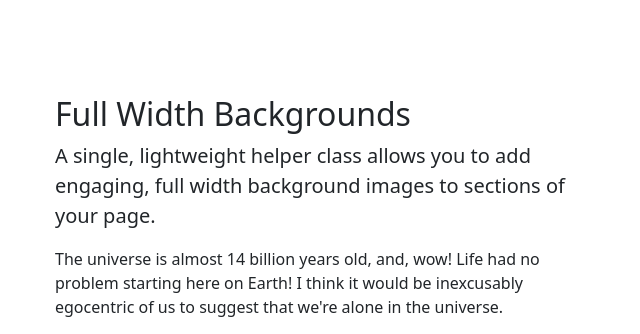
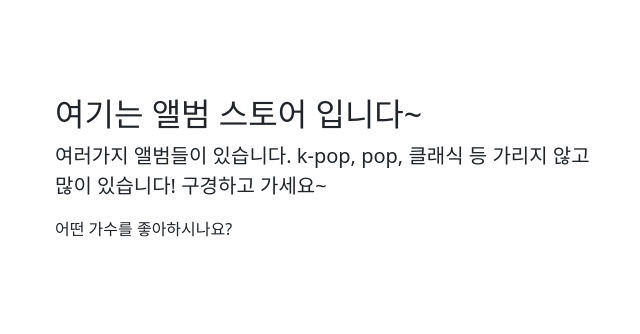
Before and after one commit to hyun-jung-joo/hyunjung_likelion, a Django app: template django_myproject/home/templates/index.html in a window 1280 px wide. Shown: the part 489-823 px from the top of the page, without its empty margins (312-952 px from the left). Run offline with Django 4.2, Linux system fonts and the light colour scheme; the template is opened without the code that fills it, so the values that code supplies are empty; grey boxes labelled with a size stand in for pictures from a placeholder-image service; some libraries are stand-ins or nearby versions.

Commit message:
modify html

```diff
--- a/django_myproject/home/templates/index.html
+++ b/django_myproject/home/templates/index.html
@@ -20,8 +20,8 @@
   <!-- Responsive navbar-->
   <nav class="navbar navbar-expand-lg navbar-dark bg-dark">
     <div class="container">
-      <a class="navbar-brand" href="#!">Start</a>
-      <button class="navbar-toggler" type="button" data-bs-toggle="collapse" data-bs-target="#navbarSupportedContent"
+      <a class="navbar-brand" href="{% url 'index'%}">Start</a>
+      <button class=" navbar-toggler" type="button" data-bs-toggle="collapse" data-bs-target="#navbarSupportedContent"
         aria-controls="navbarSupportedContent" aria-expanded="false" aria-label="Toggle navigation">
         <span class="navbar-toggler-icon"></span>
       </button>
@@ -46,8 +46,8 @@
       ">
     <div class="text-center my-5">
       <img class="img-fluid rounded-circle mb-4" src="https://dummyimage.com/150x150/6c757d/dee2e6.jpg" alt="..." />
-      <h1 class="text-white fs-3 fw-bolder">Full Width Pics</h1>
-      <p class="text-white-50 mb-0">Landing Page Template</p>
+      <h1 class="text-white fs-3 fw-bolder">Welcome to H Album Store !!</h1>
+      <p class="text-white-50 mb-0">Several albums are here</p>
     </div>
   </header>
   <!-- Content section-->
@@ -55,15 +55,13 @@
     <div class="container my-5">
       <div class="row justify-content-center">
         <div class="col-lg-6">
-          <h2>Full Width Backgrounds</h2>
+          <h2>여기는 앨범 스토어 입니다~</h2>
           <p class="lead">
-            A single, lightweight helper class allows you to add engaging,
-            full width background images to sections of your page.
+            여러가지 앨범들이 있습니다. k-pop, pop, 클래식 등 가리지 않고 많이 있습니다!
+            구경하고 가세요~
           </p>
           <p class="mb-0">
-            The universe is almost 14 billion years old, and, wow! Life had no
-            problem starting here on Earth! I think it would be inexcusably
-            egocentric of us to suggest that we're alone in the universe.
+            어떤 가수를 좋아하시나요?
           </p>
         </div>
       </div>
@@ -81,15 +79,12 @@
     <div class="container my-5">
       <div class="row justify-content-center">
         <div class="col-lg-6">
-          <h2>Engaging Background Images</h2>
+          <h2>앨범을 구매하세요 !</h2>
           <p class="lead">
-            The background images used in this template are sourced from
-            Unsplash and are open source and free to use.
+            마음에 드는 앨범을 바로 구매하세요 !
           </p>
           <p class="mb-0">
-            I can't tell you how many people say they were turned off from
-            science because of a science teacher that completely sucked out
-            all the inspiration and enthusiasm they had for the course.
+            여러 결제 수단이 사용 가능합니다. 원하시는 걸 가져가세요~
           </p>
         </div>
       </div>
```
Also changed, not shown: django_myproject/contact/templates/contact.html (+10 -15 lines), django_myproject/list/templates/lists.html (+4 -6 lines).
